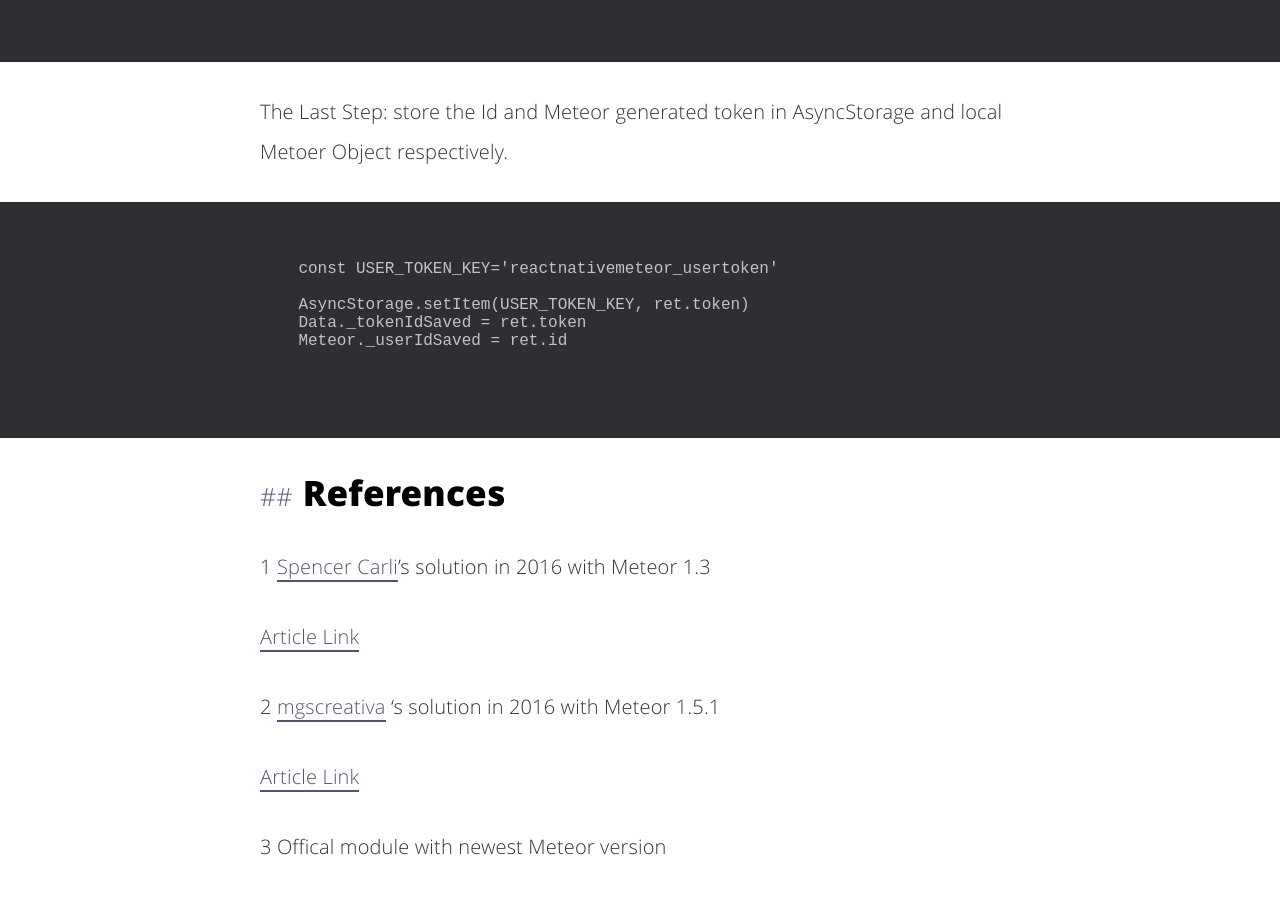
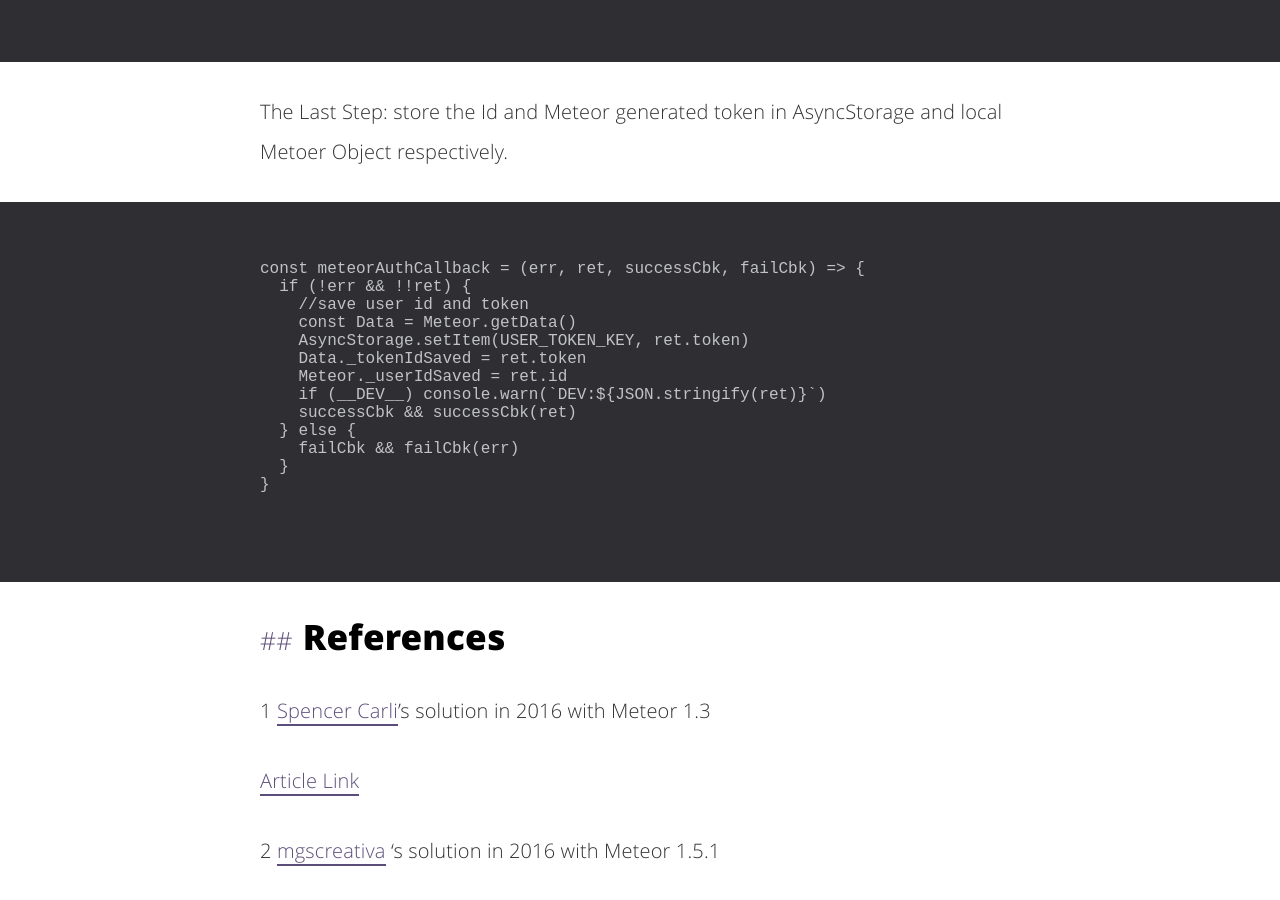
Before and after one commit to zywkloo/zywkloo.github.io, a Jekyll site: the page built from _posts/2019-09-05-React-Native-Meteor-SocialLogin.md, in a window 1280 px wide and 900 px high, scrolled down 3622 px. Built offline with Jekyll 4.4.1, drawn with Linux system fonts in a browser that asks for light colours; comment, search, counter and statistics services are not loaded.

Commit message:
Update 2019-09-05-React-Native-Meteor-SocialLogin.md

````diff
--- a/_posts/2019-09-05-React-Native-Meteor-SocialLogin.md
+++ b/_posts/2019-09-05-React-Native-Meteor-SocialLogin.md
@@ -100,11 +100,19 @@ After FB/Google Auth succeeded, Meteor.Accounts package's source code came with
 
   ```
 
-    const USER_TOKEN_KEY='reactnativemeteor_usertoken'
-
+const meteorAuthCallback = (err, ret, successCbk, failCbk) => {
+  if (!err && !!ret) {
+    //save user id and token
+    const Data = Meteor.getData()
     AsyncStorage.setItem(USER_TOKEN_KEY, ret.token)
     Data._tokenIdSaved = ret.token
     Meteor._userIdSaved = ret.id
+    if (__DEV__) console.warn(`DEV:${JSON.stringify(ret)}`)
+    successCbk && successCbk(ret)
+  } else {
+    failCbk && failCbk(err)
+  }
+}
 
 ```
 
````
